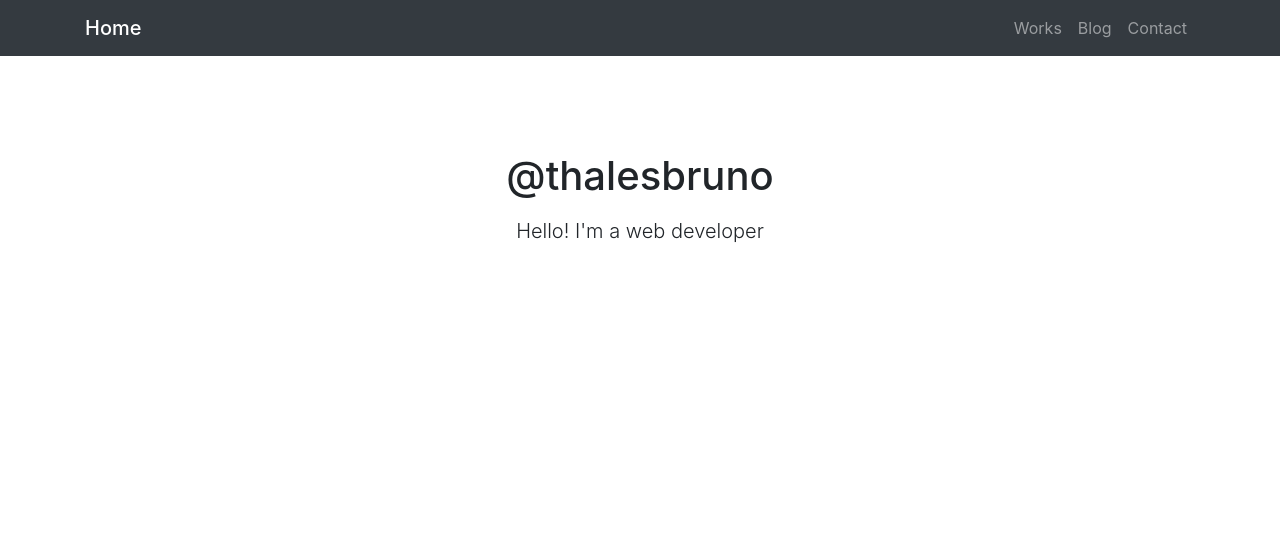
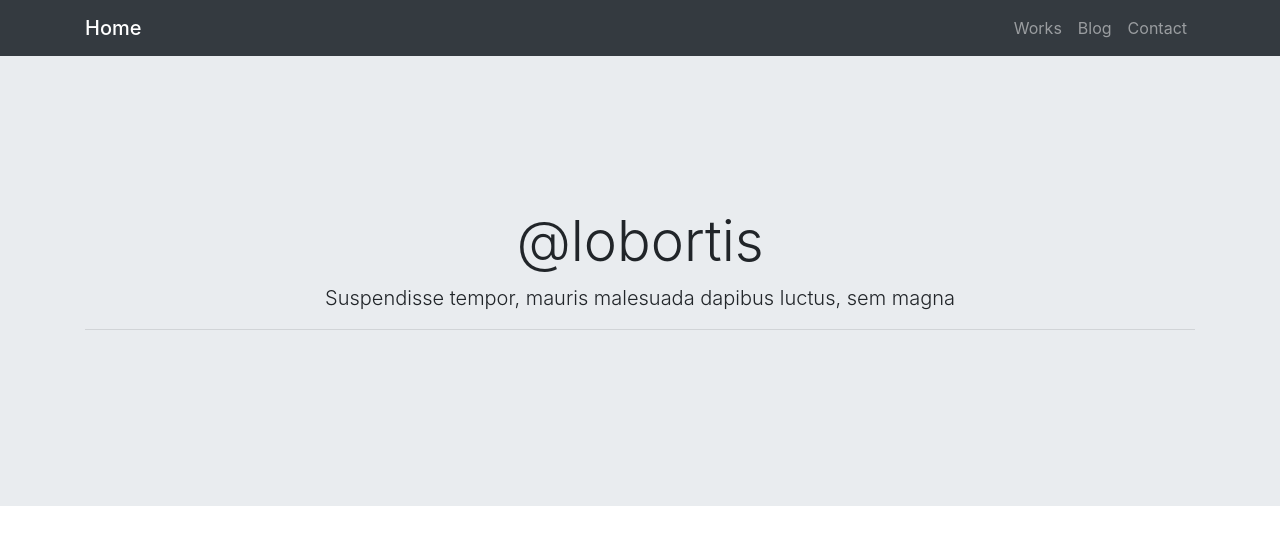
Before and after one commit to thalesbruno/thalesbruno.me, a Django app: page / in a window 1280 px wide. Shown: the top 545 px of the page. Run offline with Django 3.2, Linux system fonts and the light colour scheme; some libraries are stand-ins or nearby versions.

Commit message:
add jumbotron

```diff
--- a/templates/home.html
+++ b/templates/home.html
@@ -2,11 +2,16 @@
 
 {% block content %}
 
-<div class="container text-center mt-5 pt-5">
-    <h1>
-        <span>@thalesbruno</span>
-    </h1>
-    <p class="lead mt-3">Hello! I'm a web developer</p>
+<div class="jumbotron jumbotron-fluid mt-5 mb-5">
+    <div class="container mt-5 mb-5">
+        <div class="row">
+            <div class="col-12 text-center mt-5 mb-5">
+                <h1 class="display-4">@lobortis</h1>
+                <p class="lead">Suspendisse tempor, mauris malesuada dapibus luctus, sem magna</p>
+                <hr>
+            </div>
+        </div>
+    </div>
 </div>
 
 {% endblock content %}
--- a/templates/navbar.html
+++ b/templates/navbar.html
@@ -1,4 +1,4 @@
-<nav class="navbar navbar-expand-lg navbar-dark bg-dark">
+<nav class="navbar fixed-top navbar-expand-lg navbar-dark bg-dark">
     <div class="container">
         <!-- left -->
         <a href="/" class="navbar-brand h1 mb-0">Home</a>
```
